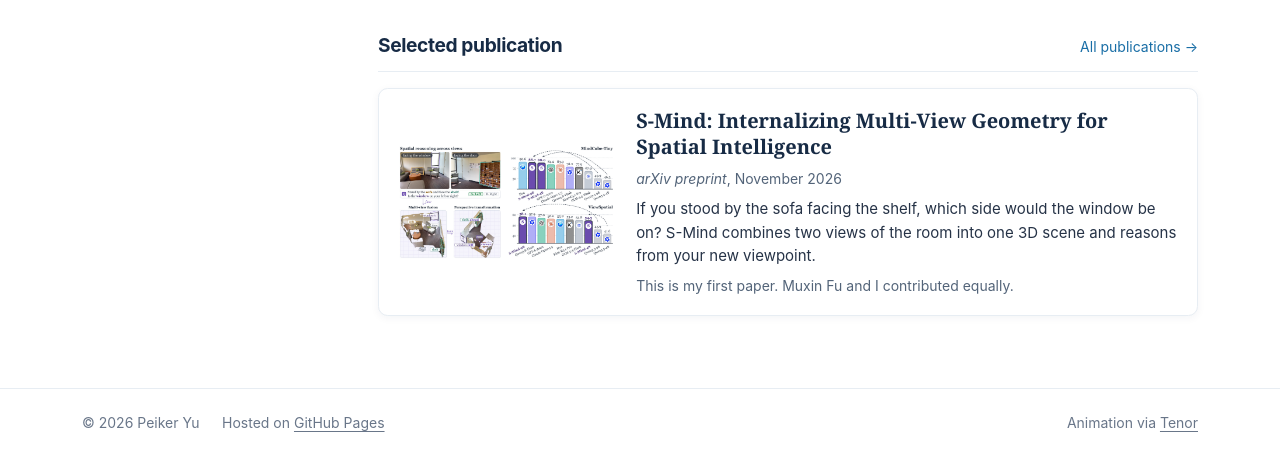
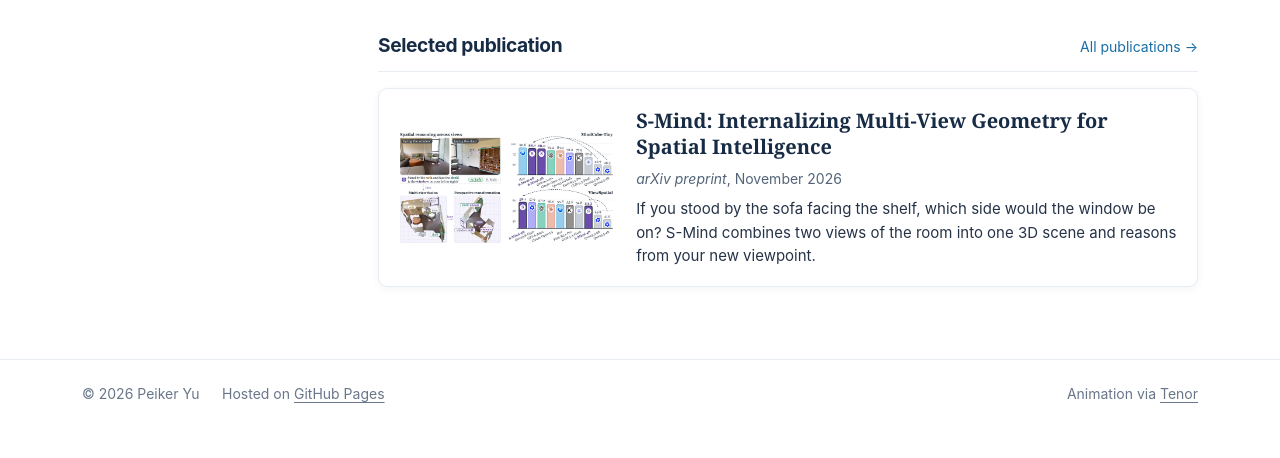
Before and after one commit to PeikerYu/PeikerYu.github.io, a plain HTML site: page index.html in a window 1280 px wide. Shown: the part 581-1039 px from the top of the page. After the commit the page ends 1010 px from the top, so only its background shows below. Drawn offline with Linux system fonts and the light colour scheme.

Commit message:
Remove the personal note from the featured publication

```diff
--- a/index.html
+++ b/index.html
@@ -69,7 +69,6 @@
             <h3 id="selected-s-mind"><a href="/publications/#s-mind">S-Mind: Internalizing Multi-View Geometry for Spatial Intelligence</a></h3>
             <p class="publication-venue"><em>arXiv preprint</em>, <time datetime="2026-11">November 2026</time></p>
             <p class="publication-summary">If you stood by the sofa facing the shelf, which side would the window be on? S-Mind combines two views of the room into one 3D scene and reasons from your new viewpoint.</p>
-            <p class="publication-note">This is my first paper. Muxin Fu and I contributed equally.</p>
           </div>
         </article>
       </section>
```
